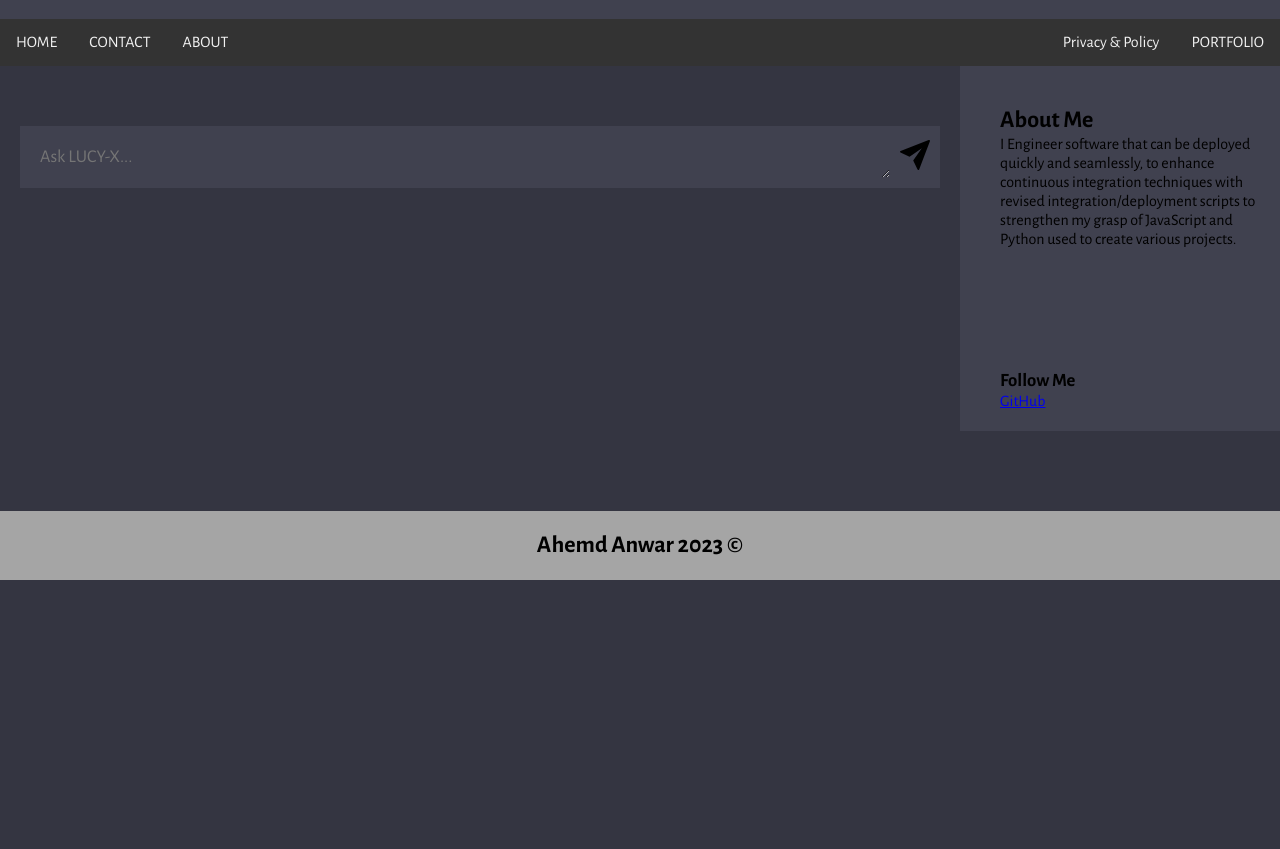
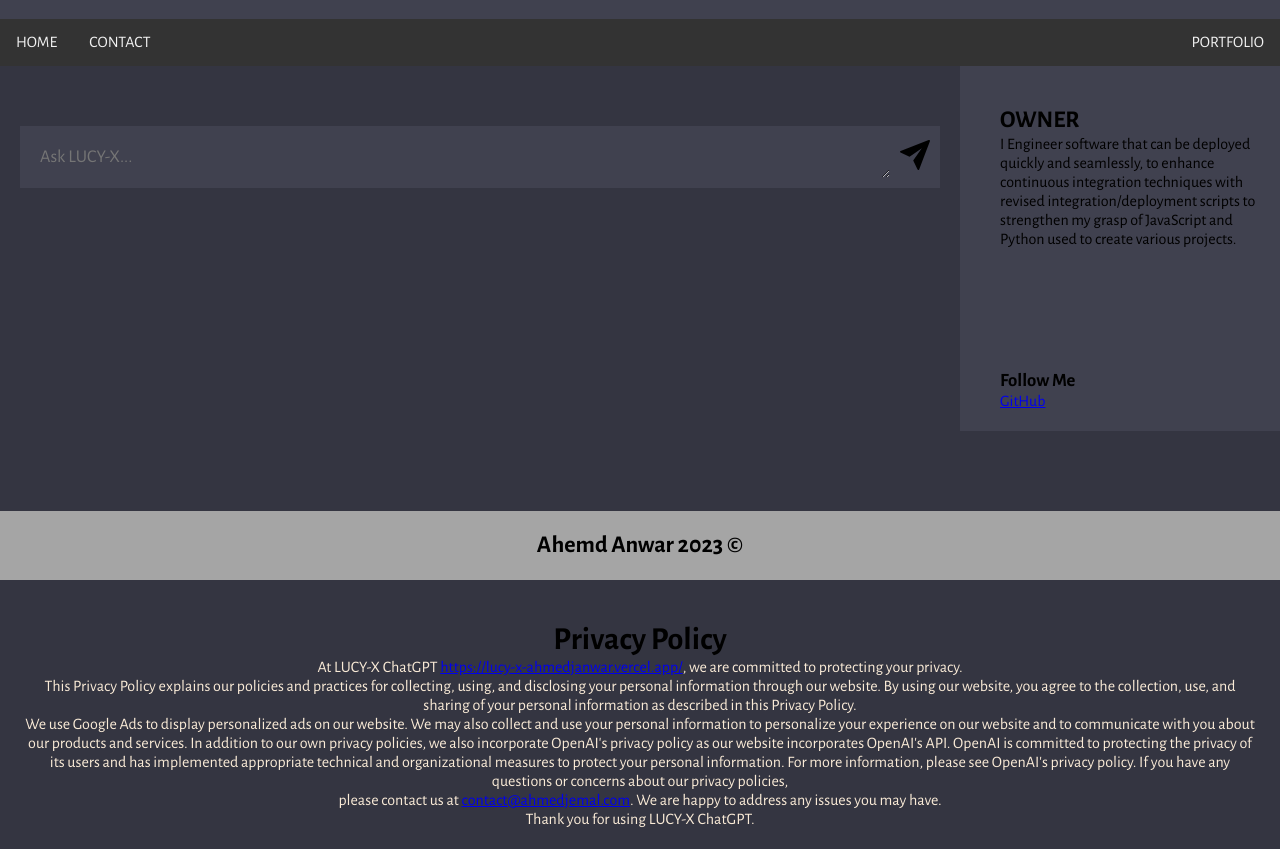
Before and after one commit to ahmedjanwar/lucy-x, a website built with Vite: page client/index.html in a window 1280 px wide. Shown: the part 101-950 px from the top of the page. Before the commit the page ends 800 px from the top, so only its background shows below. Built offline with nearby package versions, Linux system fonts and the light colour scheme.

Commit message:
edited privacy

```diff
--- a/client/index.html
+++ b/client/index.html
@@ -21,7 +21,9 @@
 
       .header h1 {
         font-size: 50px;
+        color: antiquewhite;
       }
+
 
       /* Style the top navigation bar */
       .topnav {
@@ -51,6 +53,14 @@
         float: left;
         width: 75%;
       }
+      .privacy{
+        color: antiquewhite;
+        text-align: center;
+      }
+      .hprivacy{
+
+        text-align: center;
+      }
 
       /* Right column */
       .rightcolumn {
@@ -59,6 +69,7 @@
         background-color: #40414F;
         padding-left: 20px;
       }
+
 
       /* Fake image */
       .fakeimg {
@@ -72,6 +83,7 @@
         background-color: 40414F;
         padding: 20px;
         margin-top: 20px;
+
       }
 
       /* Clear floats after the columns */
@@ -114,9 +126,9 @@
       <div class="topnav">
         <a href="./">HOME</a>
         <a href="https://portfolio-703mmzk1v-ahmedjanwar.vercel.app/">CONTACT</a>
-        <a href="#">ABOUT</a>
+
         <a href="https://portfolio-703mmzk1v-ahmedjanwar.vercel.app/" style="float:right">PORTFOLIO</a>
-        <a href="./privacy.html" style="float:right">Privacy & Policy</a>
+
       </div>
 
       <div class="row">
@@ -132,9 +144,9 @@
         </div>
         <div class="rightcolumn">
           <div class="card">
-            <h2>About Me</h2>
+            <h2>OWNER</h2>
 
-            <p>I Engineer software that can be deployed quickly and seamlessly,
+            <p class="owner">I Engineer software that can be deployed quickly and seamlessly,
               to enhance continuous integration techniques with revised integration/deployment
               scripts to strengthen my grasp of JavaScript and Python used to create various
               projects.</p>
@@ -153,7 +165,18 @@
       <div class="footer" >
         <h2>Ahemd Anwar 2023 &copy;</h2>
       </div>
+      <div class="card" id="#privacy">
+        <h1 class="hprivacy">Privacy Policy</h1>
+        <p class="privacy">
 
+            At LUCY-X ChatGPT <a href="https://lucy-x-ahmedjanwar.vercel.app/">https://lucy-x-ahmedjanwar.vercel.app/</a>, we are committed to protecting your privacy. <br>
+
+        This Privacy Policy explains our policies and practices for collecting, using, and disclosing your personal information through our website. By using our website, you agree to the collection, use, and sharing of your personal information as described in this Privacy Policy. <br>
+
+        We use Google Ads to display personalized ads on our website. We may also collect and use your personal information to personalize your experience on our website and to communicate with you about our products and services. In addition to our own privacy policies, we also incorporate OpenAI's privacy policy as our website incorporates OpenAI's API. OpenAI is committed to protecting the privacy of its users and has implemented appropriate technical and organizational measures to protect your personal information. For more information, please see OpenAI's privacy policy. If you have any questions or concerns about our privacy policies, <br>
+        please contact us at <a href="contact@ahmedjemal.com">contact@ahmedjemal.com</a>. We are happy to address any issues you may have. <br> Thank you for using LUCY-X ChatGPT.
+        </p>
+      </div>
 
 
     <script type="module" src="script.js"></script>
```
Also changed, not shown: client/nested/index.html (renamed from client/privacy.html).
